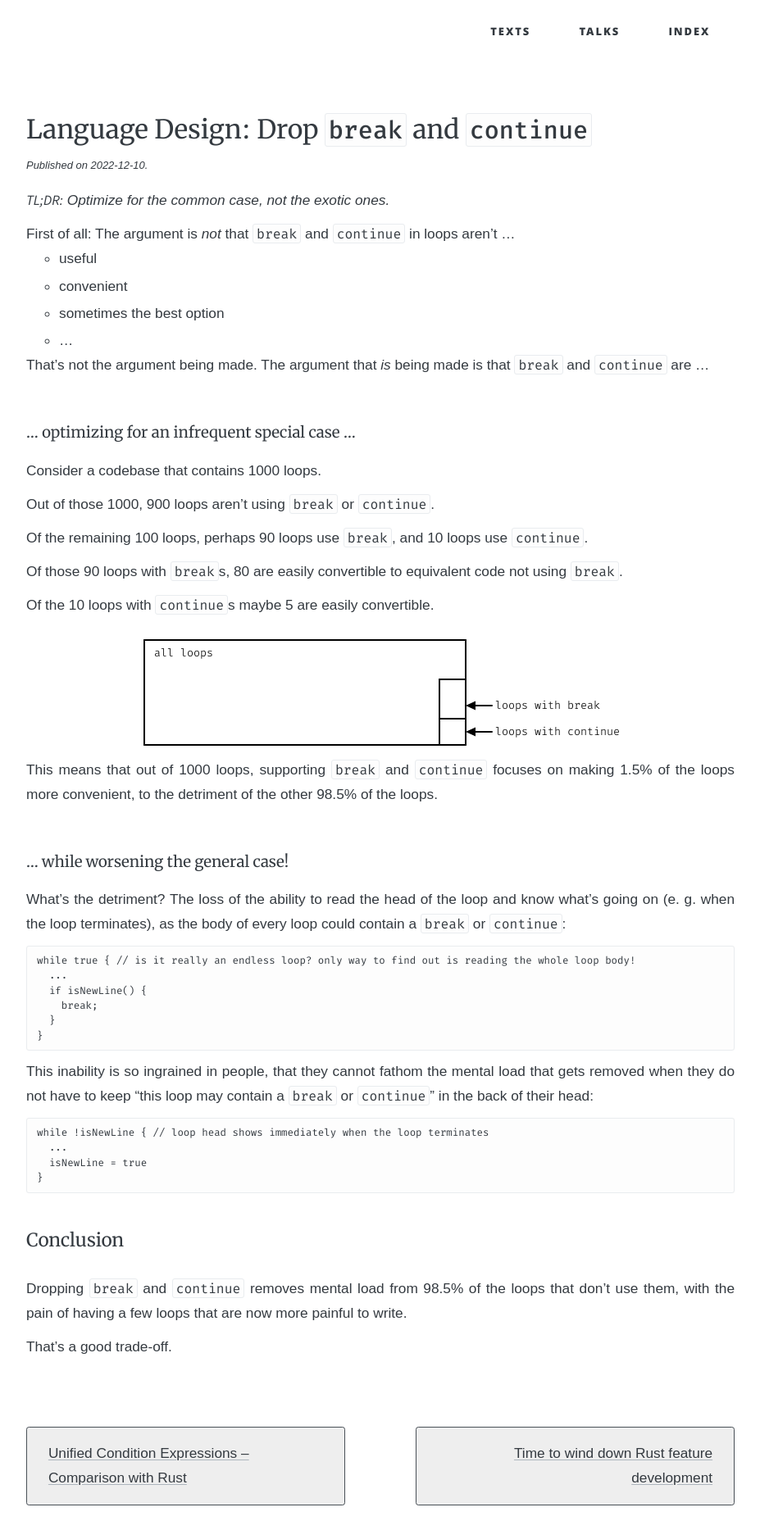
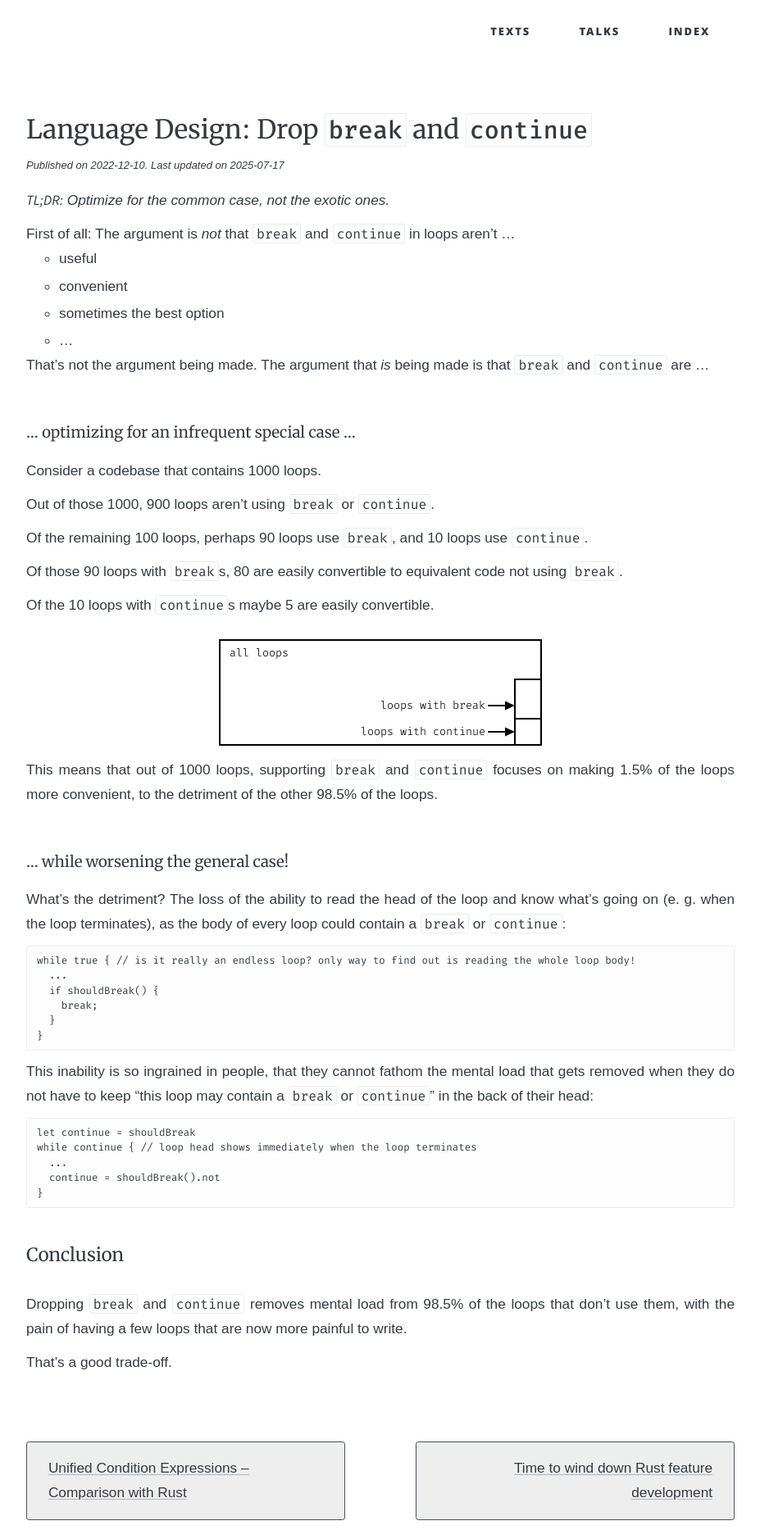
Before and after one commit to soc/soc.me, a Jekyll site: the page built from _languages/drop-break-and-continue.md, in a window 1280 px wide. Shown: the whole page at 82% size, without its empty margins (176-1103 px from the left). Built offline with Jekyll 4.4.1, drawn with Linux system fonts in a browser that asks for light colours; some web fonts are replaced.

Commit message:
improve diagram and example in "drop break and continue" article

````diff
--- a/_languages/drop-break-and-continue.md
+++ b/_languages/drop-break-and-continue.md
@@ -1,6 +1,7 @@
 ---
 title:  "Language Design: Drop `break` and `continue`"
 date:   2022-12-10
+update: 2025-07-17
 markdeep: true
 ---
 
@@ -33,9 +34,9 @@ Of the 10 loops with `continue`s maybe 5 are easily convertible.
 |                                                |
 |                                            +---+
 |                                            |   |
-|                                            |   |<---loops with break
+|                        loops with break--->|   |
 |                                            +---+
-|                                            |   |<---loops with continue
+|                     loops with continue--->|   |
 '--------------------------------------------+---'
 </div>
 
@@ -50,7 +51,7 @@ What's the detriment? The loss of the ability to read the head of the loop and k
 ```
 while true { // is it really an endless loop? only way to find out is reading the whole loop body!
   ...
-  if isNewLine() {
+  if shouldBreak() {
     break;
   }
 }
@@ -60,9 +61,10 @@ This inability is so ingrained in people, that they cannot fathom the mental loa
 when they do not have to keep "this loop may contain a `break` or `continue`" in the back of their head:
 
 ```
-while !isNewLine { // loop head shows immediately when the loop terminates
+let continue = shouldBreak
+while continue { // loop head shows immediately when the loop terminates
   ...
-  isNewLine = true
+  continue = shouldBreak().not
 }
 ```
 
````
